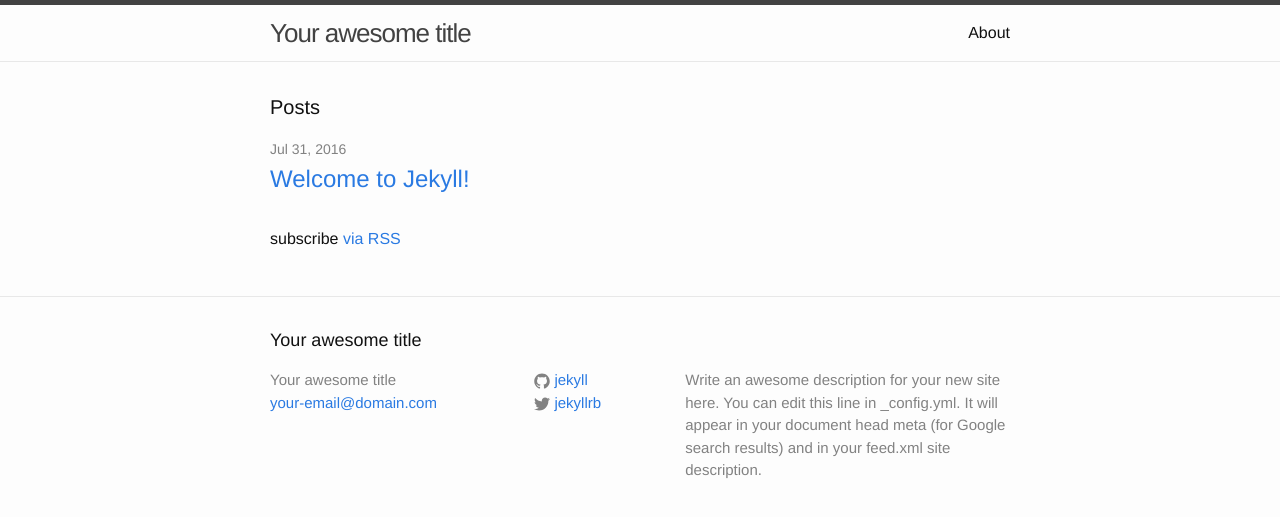
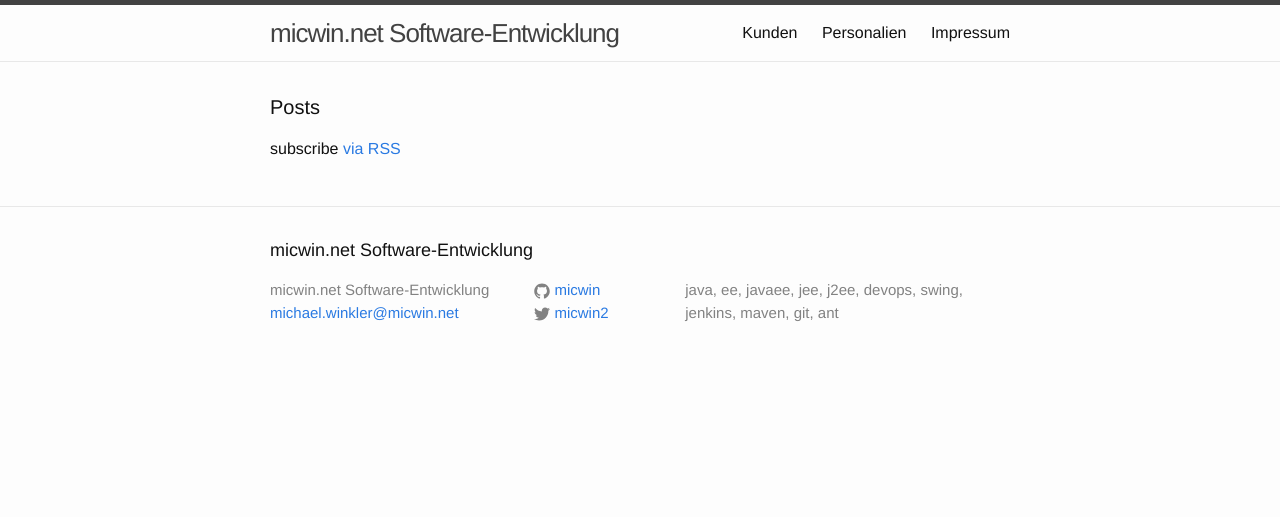
Before and after one commit to micwin/micwin.github.io, a Jekyll site: the page built from index.html, in a window 1280 px wide. Shown: the top 517 px of the page. Built offline with Jekyll 4.4.1, drawn with Linux system fonts in a browser that asks for light colours.

Commit message:
initial version

```diff
--- a/_config.yml
+++ b/_config.yml
@@ -6,16 +6,14 @@
 # 'jekyll serve'. If you change this file, please restart the server process.
 
 # Site settings
-title: Your awesome title
-email: your-email@domain.com
+title: micwin.net Software-Entwicklung
+email: michael.winkler@micwin.net
 description: > # this means to ignore newlines until "baseurl:"
-  Write an awesome description for your new site here. You can edit this
-  line in _config.yml. It will appear in your document head meta (for
-  Google search results) and in your feed.xml site description.
+  java, ee, javaee, jee, j2ee, devops, swing, jenkins, maven, git, ant
 baseurl: "" # the subpath of your site, e.g. /blog
-url: "http://yourdomain.com" # the base hostname & protocol for your site
-twitter_username: jekyllrb
-github_username:  jekyll
+url: "http://www.micwin.net" # the base hostname & protocol for your site
+twitter_username: micwin2
+github_username:  micwin
 
 # Build settings
 markdown: kramdown
```
Also changed, not shown: about.md (deleted, +0 -15 lines), customers.md (added, +38 -0 lines), cv.md (added, +28 -0 lines), impressum.md (added, +21 -0 lines), _posts/_2016-07-31-welcome-to-jekyll.markdown (renamed from _posts/2016-07-31-welcome-to-jekyll.markdown), images/micwin_banner.jpg (added), images/micwin_leger.jpg (added), images/micwin_logo_200x47.gif (added), images/micwin_skull.jpg (added), images/micwin_thinking.jpg (added), images/openingclosingquestionmark.png (added), images/saubermann-foto.jpg (added), images/sunCertifiedLogo.jpg (added), 5 other files.
